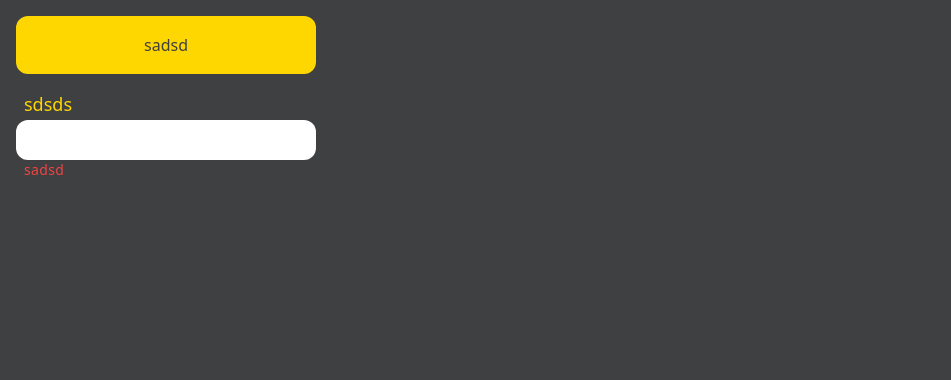
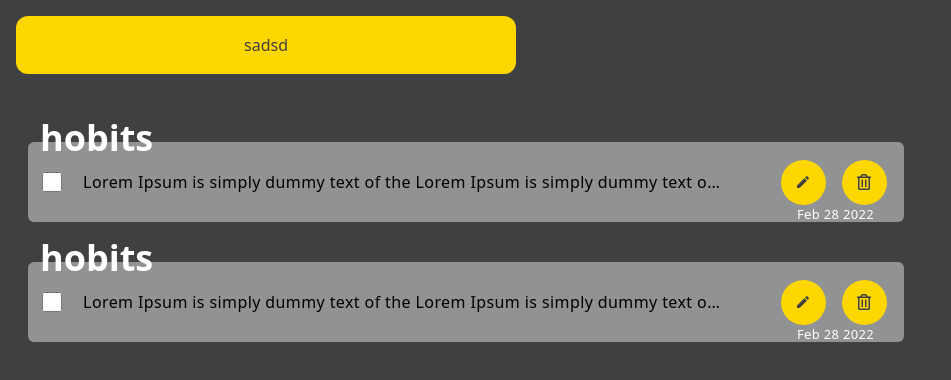
Before and after one commit to FarzinMoha/note-app, a Next.js app: page / in a window 1280 px wide. Shown: the top 380 px of the page, without its empty margins (0-951 px from the left). Built offline with nearby package versions, Linux system fonts and the light colour scheme.

Commit message:
note component

```diff
--- a/components/button/Button.tsx
+++ b/components/button/Button.tsx
@@ -8,7 +8,7 @@ const Button: React.FC<ButtonHTMLAttributes<HTMLButtonElement> & btnProps> = ({
 }) => {
   return (
     <button
-      className={`w-full sm:w-[300px] p-4 bg-secondry border text-primary border-transparent rounded-xl duration-200 hover:bg-transparent hover:border hover:border-secondry hover:text-secondry my-4 ${rootClass}`}
+      className={`w-full sm:w-[500px] p-4 bg-secondry border text-primary border-transparent rounded-xl duration-200 hover:bg-transparent hover:border hover:border-secondry hover:text-secondry my-4 ${rootClass}`}
       {...props}
     >
       {children}
--- a/components/input/Input.tsx
+++ b/components/input/Input.tsx
@@ -3,9 +3,9 @@ import React, { InputHTMLAttributes } from 'react'
 
 const Input:React.FC<InputHTMLAttributes<HTMLInputElement> & inputProps> = ({rootClass , label , error , ...props}) => {
   return (
-    <div className={`w-full sm:w-[300px] h-[100px] mb-4 flex flex-col justify-center items-start ${rootClass}`}>
+    <div className={`w-full sm:w-[500px] h-[100px] mb-4 flex flex-col justify-center items-start ${rootClass}`}>
       <span className='pl-2 text-secondry h-[30px] text-lg'>{label}</span>
-      <input className='w-full rounded-xl h-[40px] p-2 text-primary' {...props}/>
+      <input className='w-full rounded-md h-[40px] p-2 text-primary focus:border-none focus:outline-secondry focus:outline-2' {...props}/>
       <span className='pl-2 text-red-500 h-[30px] font-light text-sm tracking-wide'>{error}</span>
     </div>
   )
--- /dev/null
+++ b/components/note/Note.tsx
@@ -0,0 +1,38 @@
+import pallet from "@/pallet/pallet";
+import React, { useState } from "react";
+import {MdModeEditOutline} from 'react-icons/md'
+import {FaRegTrashAlt} from 'react-icons/fa'
+
+const Note = () => {
+    const [editHover , setEditHover] = useState(false)
+    const [trashHover , setTrashHover] = useState(false)
+    const [showText , setShowText] = useState(false)
+  return (
+    <div className={`w-full h-[80px] duration-200  ${showText && 'h-[335px]'}  relative rounded-md bg-primary2 my-10`}>
+      <span className="absolute -top-6 left-3 text-white font-bold text-4xl z-10">
+        hobits
+      </span>
+        <span className="absolute -bottom-[2px] right-[30px] text-white text-[13px] select-none tracking-wide z-10">
+        Feb 28 2022
+      </span>
+      <div className="w-[calc(70% + 2rem)] h-full duration-200  flex justify-start items-center">
+        <span className="w-[3rem] h-full flex justify-center items-center">
+            <input className="w-[20px] h-[20px] cursor-pointer accent-secondry" type="checkbox"/>
+        </span>
+        <div onClick={()=>setShowText(!showText)} className={`w-[80%] relative flex justify-start items-start h-full overflow-scroll  cursor-pointer px-2 pr-10 ${showText && 'pb-[25px]'}`}>
+      <p className={`w-full leading-7 pt-[26px] tracking-wide ${!showText && 'text-ellipsis overflow-hidden whitespace-nowrap ' }`}>Lorem Ipsum is simply dummy text of the Lorem Ipsum is simply dummy text of the printing and typesetting industry. Lorem Ipsum has been the industry's standard dummy text ever since the 1500s, when an unknown printer took a galley of type and scrambled it to make a type specimen book. It has survived not only five centuries, but also the leap into electronic typesetting, remaining essentially unchanged. It was popularised in the 1960s with the release of Letraset sheets containing Lorem Ipsum passages, and more recently with desktop publishing software like Aldus PageMaker including versions of Lorem Ipsum. printing and typesetting industry. Lorem Ipsum has been the industry's standard dummy text ever since the 1500s, when an unknown printer took a galley of type and scrambled it to make a type specimen book. It has survived not only five centuries, but also the leap into electronic typesetting, remaining essentially unchanged. It was popularised in the 1960s with the release of Letraset sheets containing Lorem Ipsum passages, and more recently with desktop publishing software like Aldus PageMaker including versions of Lorem Ipsum.</p>
+        </div>
+        <div className="w-[calc(20%-2rem)] relative h-full  flex justify-center items-center">
+            <span onMouseEnter={()=>setEditHover(true)} onMouseLeave={()=>setEditHover(false)} className="w-[45px] h-[45px] rounded-full cursor-pointer bg-secondry flex justify-center items-center mx-2 hover:border-2 hover:border-secondry hover:bg-primary duration-200">
+                <MdModeEditOutline color={!editHover ? pallet.primary : pallet.secondry}/>
+            </span>
+            <span onMouseEnter={()=>setTrashHover(true)} onMouseLeave={()=>setTrashHover(false)} className="w-[45px] h-[45px] rounded-full cursor-pointer bg-secondry flex justify-center items-center mx-2 hover:border-2 hover:border-secondry hover:bg-primary duration-200">
+                <FaRegTrashAlt color={!trashHover ? pallet.primary : pallet.secondry}/>
+            </span>
+        </div>
+      </div>
+    </div>
+  );
+};
+
+export default Note;
--- /dev/null
+++ b/components/text/Text.tsx
@@ -0,0 +1,16 @@
+import { inputProps } from "@/type/type";
+import React, { InputHTMLAttributes, TextareaHTMLAttributes } from "react";
+
+const Text: React.FC<
+  TextareaHTMLAttributes<HTMLTextAreaElement> & inputProps
+> = ({ label,error,rootClass, ...props }) => {
+  return (
+    <div className={`w-full sm:w-[500px] h-[300px] mb-4 flex flex-col justify-center items-start ${rootClass}`}>
+        <span className='pl-2 text-secondry h-[30px] text-lg'>{label}</span>
+      <textarea className='w-full rounded-md h-[240px] p-2 text-primary focus:border-none focus:outline-secondry focus:outline-2' {...props}/>
+      <span className='pl-2 text-red-500 h-[30px] font-light text-sm tracking-wide'>{error}</span>
+    </div>
+  );
+};
+
+export default Text;
--- a/pages/index.tsx
+++ b/pages/index.tsx
@@ -1,15 +1,20 @@
 import Button from "@/components/button/Button";
 import Input from "@/components/input/Input";
+import Note from "@/components/note/Note";
+import Text from "@/components/text/Text";
 
 const Home = () => {
   return (
-  <main className="w-screen min-h-screen px-4 bg-primary">
-    <Button>sadsd</Button>
-    <Input error="sadsd" label="sdsds"/>
+    <main className="w-screen min-h-screen px-4 bg-primary">
+      <Button>sadsd</Button>
+      {/* <Input error="sadsd" label="sdsds" /> */}
+      {/* <Text label="text area" error="shagdjghas" /> */}
+      <div className="w-[900px]  p-3">
+        <Note />
+        <Note />
+      </div>
+    </main>
+  );
+};
 
-  </main>
-  );
-}
-
-
-export default Home
+export default Home;
--- a/styles/globals.css
+++ b/styles/globals.css
@@ -5,6 +5,7 @@
 
 :root{
     --primary: #3F4041;
+    --primary2: #919294;
     --secondry : #FFD700;
     --secondryHover : #fbde38;
 }
--- a/tailwind.config.js
+++ b/tailwind.config.js
@@ -14,6 +14,7 @@ module.exports = {
       },
       colors:{
         'primary': '#3F4041',
+        'primary2': '#919294',
         'secondry' : '#FFD700',
         'secondryHover' : '#fbde38',
       }
```
